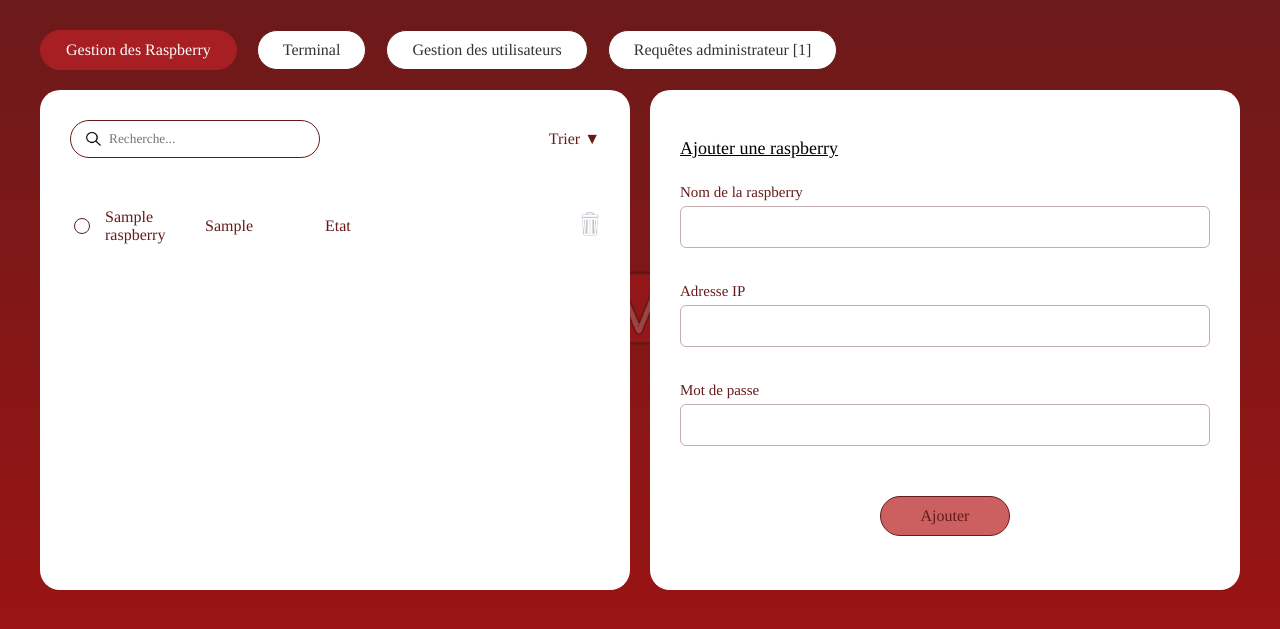
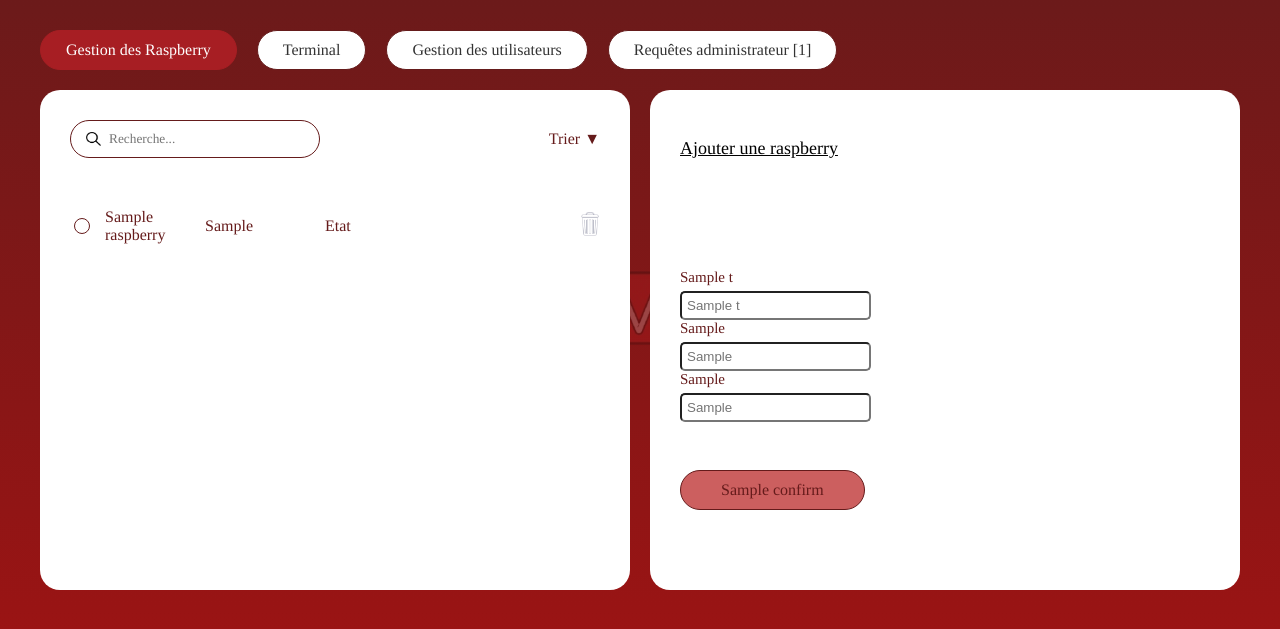
Before and after one commit to LazyToonG/S401, a Flask app: template MusiQuali/app/templates/admin.html in a window 1280 px wide. Shown: the part 91-720 px from the top of the page. Run offline with Flask 3, Linux system fonts and the light colour scheme; the template is opened without the code that fills it: most values are stand-ins (such as "Sample title", 1, 10 or a date in 2020); parts of the project's set-up code (start-up, migrations or seed data) failed here and were passed over.

Commit message:
ajout rasp fonctionne

```diff
--- a/MusiQuali/app/controllers/RaspberryController.py
+++ b/MusiQuali/app/controllers/RaspberryController.py
@@ -33,7 +33,7 @@ def addRaspberry():#manque trad pour les flash
             flash("IP invalide", "error")
             return redirect(url_for("admin_dashboard"))
         # subprocess.run(["scp", "-r", "./app/static/rasdata/*", f"{nom}@{ip}:/home/{nom}/musiquali/"])
-        subprocess.run(["sshpass", "-p", mdp, "ssh-copy-id", "-o", "StrictHostKeyChecking=no", f"{nom}@{ip}"], check=True, timeout=8)
+        subprocess.run(["sshpass", "-p", mdp, "ssh-copy-id", "-o", "StrictHostKeyChecking=no", f"{nom}@{ip}"], shell=True, check=True, timeout=8)
 
     except subprocess.TimeoutExpired:
         flash("Délai dépassé : le Raspberry ne répond pas", "error")
--- a/MusiQuali/app/templates/admin.html
+++ b/MusiQuali/app/templates/admin.html
@@ -58,29 +58,41 @@
             <div class="admin-panel">
                 <h3 class="panel-title">Ajouter une raspberry</h3>
 
-                <form class="create-user-form" action="/admin/add_rasp" method="POST">
-                    <div class="form-columns">
+                <div class="modal-content">
+                    <span class="close" onclick="closeModal()">&times;</span>
+                    <h2>{{t.titreRasp}}</h2>
+                    <form action="/admin/add_rasp" method="POST">
+                        <div class="mb-3 mt-3">
+                            <label for="nom" class="form-label">{{t.nomRasp}}</label>
+                            <input type="text"
+                                class="form-control"
+                                id="nom"
+                                placeholder="{{t.form_nomRasp}}"
+                                name="nom">
+                            <br>
+                            <label for="ipRasp" class="form-label">
+                                {{t.ipRasp}}
+                            </label>
+                            <input type="text"
+                                class="form-control"
+                                id="ipRasp"
+                                placeholder="{{t.form_ipRasp}}"
+                                name="ipRasp">
+                            <br>
+                            <label for="mdpRasp" class="form-label">
+                                {{t.mdpRasp}}
+                            </label>
+                            <input type="password"
+                                class="form-control"
+                                id="mdpRasp"
+                                placeholder="{{t.form_mdpRasp}}"
+                                name="mdpRasp">
+                        </div>
+                        <br>
+                        <button type="submit" class="btn-action-red" style="text-align: center; margin-top: 30px;">{{t.confirm}}</button>
+                    </form>
+                </div>
 
-                        <div class="form-col-left">
-                            <div class="input-group">
-                                <label>Nom de la raspberry</label>
-                                <input type="text" class="transparent-input" required name="nom">
-                            </div>
-                            <div class="input-group">
-                                <label>Adresse IP</label>
-                                <input type="email" class="transparent-input" required name="ipRasp">
-                            </div>
-                            <div class="input-group">
-                                <label>Mot de passe</label>
-                                <input type="password" class="transparent-input" required name="mdp">
-                            </div>
-                        </div>
-
-                    </div>
-
-                    <div style="text-align: center; margin-top: 30px;">
-                        <button type="submit" class="btn-action-red">Ajouter</button>
-                    </div>
                 </form>
             </div>
         </div>
```
